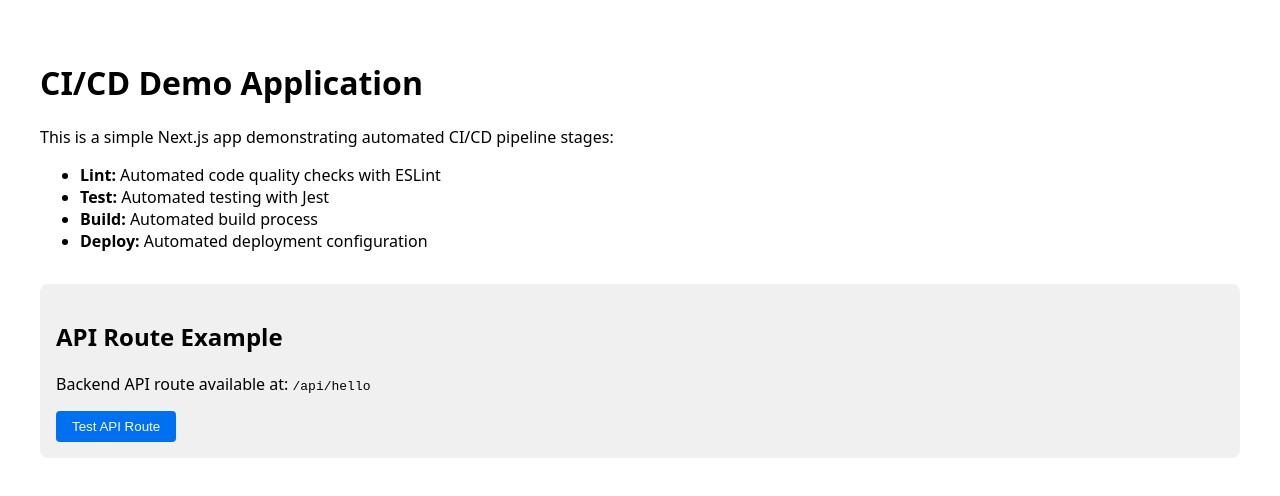
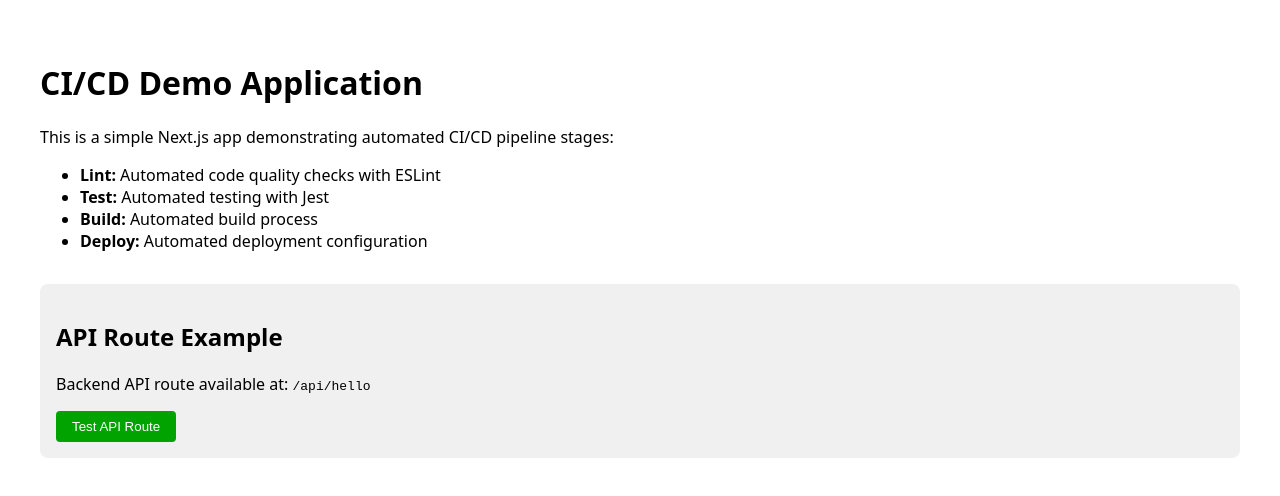
Before and after one commit to 3skora/CI-CD-Demo, a Next.js app: page / in a window 1280 px wide. Shown: the top 496 px of the page. Built offline with nearby package versions, Linux system fonts and the light colour scheme.

Commit message:
green the button

```diff
--- a/app/page.js
+++ b/app/page.js
@@ -32,8 +32,8 @@ export default function Home() {
           }}
           style={{
             padding: "0.5rem 1rem",
-            // backgroundColor: "#00A300",
-            backgroundColor: "#0070f3",
+            backgroundColor: "#00A300",
+            // backgroundColor: "#0070f3",
             color: "white",
             border: "none",
             borderRadius: "4px",
```
